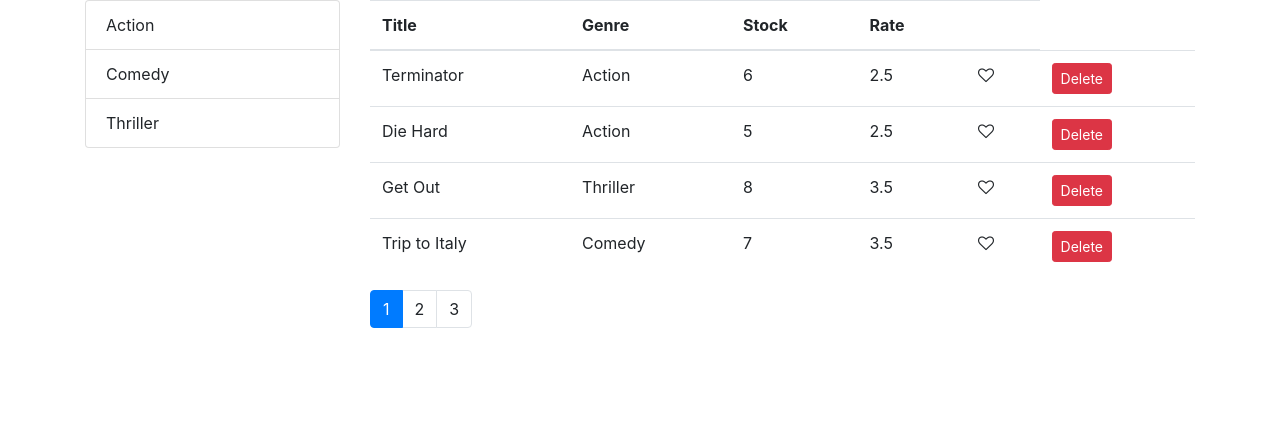
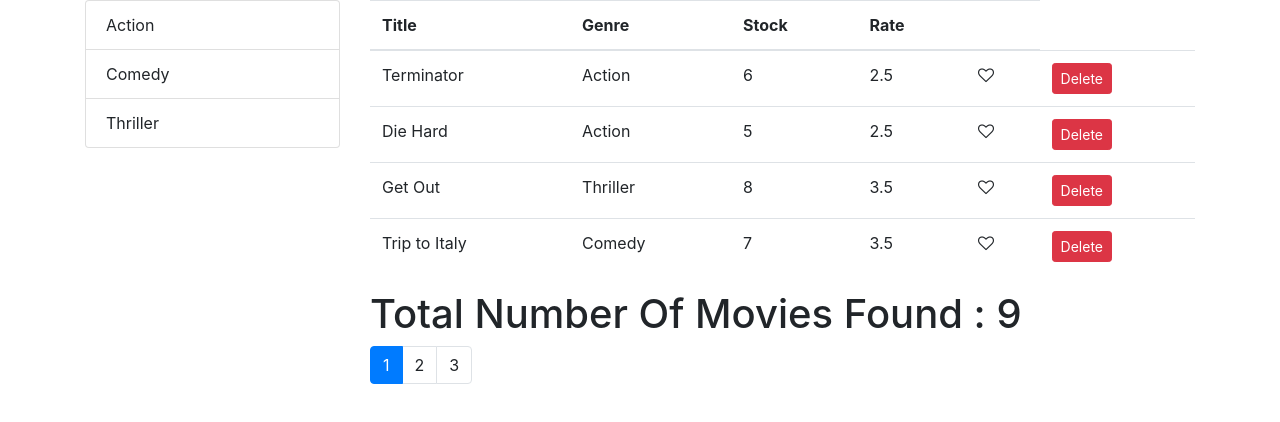
Before and after one commit to nitingargprft/vidly-reactapp, a React (Create React App) app: page / in a window 1280 px wide. Shown: the top 422 px of the page. Built offline with nearby package versions, Linux system fonts and the light colour scheme.

Commit message:
created the list group

```diff
--- a/src/common/listGroup.jsx
+++ b/src/common/listGroup.jsx
@@ -1,13 +1,21 @@
 import React from "react";
 
 const ListGroup = (props) => {
-  const { items } = props;
-  console.log(items);
+  const { items, onSelectGenres, selectedGenre } = props;
+  console.log(props);
   return (
     <div>
       <ul className="list-group">
         {items.map((item) => (
-          <li className="list-group-item" key={item._id}>
+          <li
+            className={
+              item === selectedGenre
+                ? "list-group-item active"
+                : "list-group-item"
+            }
+            key={item._id}
+            onClick={() => onSelectGenres(item)}
+          >
             {item.name}
           </li>
         ))}
--- a/src/common/pagination.jsx
+++ b/src/common/pagination.jsx
@@ -8,6 +8,7 @@ const Pagination = (props) => {
   console.log("Current Selected Page=" + currentPage);
   return (
     <div>
+      <h1>Total Number Of Movies Found : {itemCount}</h1>
       <nav aria-label="Page navigation example">
         <ul className="pagination">
           {pages.map((page) => (
--- a/src/components/movies.jsx
+++ b/src/components/movies.jsx
@@ -11,6 +11,7 @@ class Movies extends Component {
     genres: [],
     pageSize: 4,
     currentPage: 1,
+    selectedGenre: null,
   };
 
   handleDelete = (movie) => {
@@ -24,13 +25,23 @@ class Movies extends Component {
     this.setState({ currentPage: pageNum });
   };
 
+  handleSelectGenre = (genre) => {
+    this.setState({ selectedGenre: genre });
+  };
+
   componentDidMount() {
     this.setState({ movies: getMovies(), genres: getGenres() });
   }
 
   render() {
+    const filterByGenre = this.state.selectedGenre
+      ? this.state.movies.filter(
+          (m) => m.genre._id === this.state.selectedGenre._id
+        )
+      : this.state.movies;
+
     const paginatedMovies = paginate(
-      this.state.movies,
+      filterByGenre,
       this.state.currentPage,
       this.state.pageSize
     );
@@ -38,7 +49,11 @@ class Movies extends Component {
     return (
       <div className="row">
         <div className="col-3">
-          <ListGroup items={this.state.genres} />
+          <ListGroup
+            items={this.state.genres}
+            onSelectGenres={this.handleSelectGenre}
+            selectedGenre={this.state.selectedGenre}
+          />
         </div>
         <div className="col">
           <table className="table">
@@ -74,7 +89,7 @@ class Movies extends Component {
             </tbody>
           </table>
           <Pagination
-            itemCount={this.state.movies.length}
+            itemCount={filterByGenre.length}
             pageSize={this.state.pageSize}
             onPageChange={this.handlePageChange}
             currentPage={this.state.currentPage}
```
